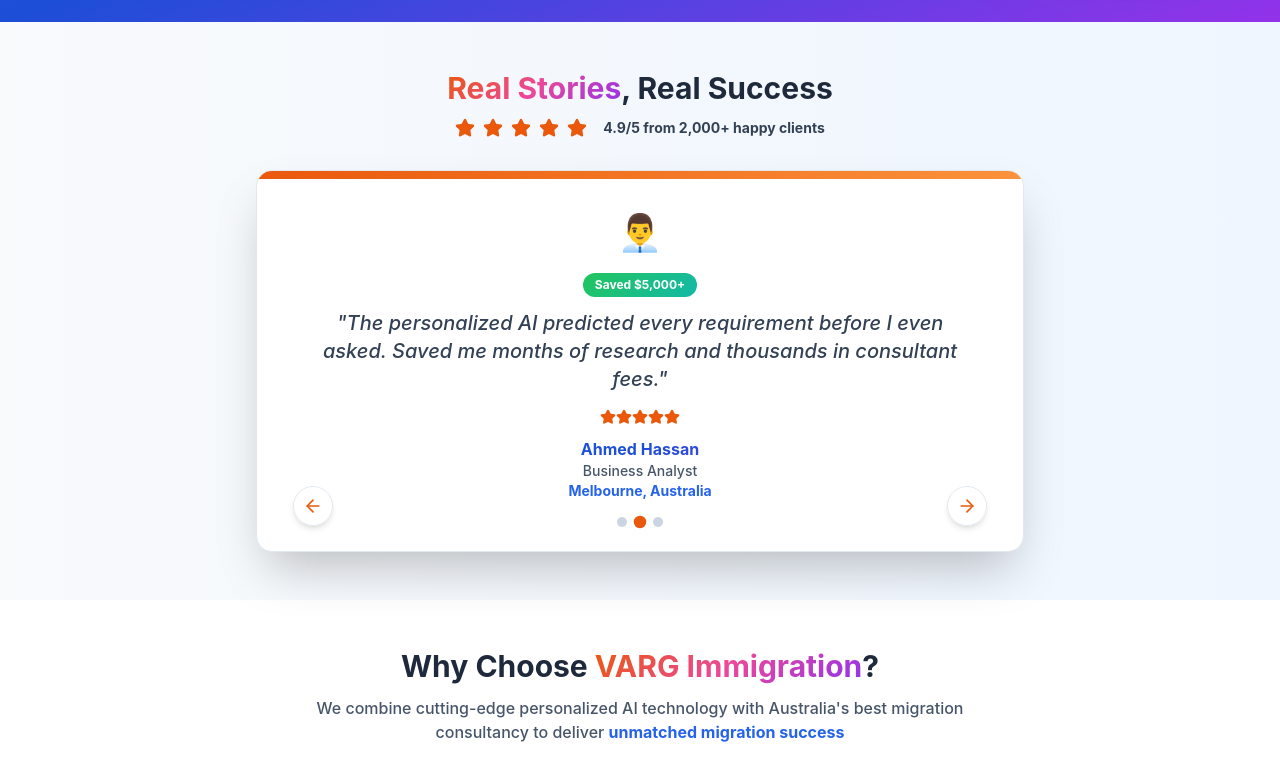
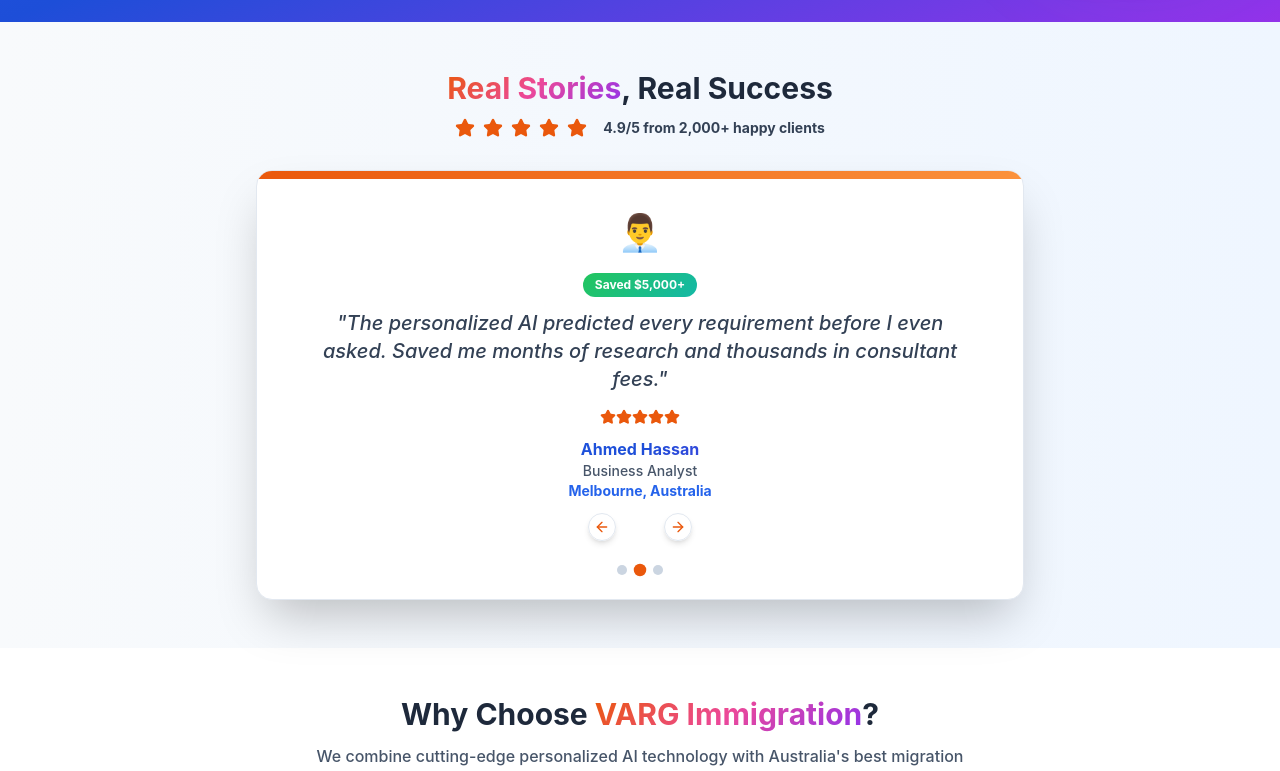
Before and after one commit to gsihag/varg-immigration, a React (Vite) app: page / in a window 1280 px wide. Shown: the part 545-1316 px from the top of the page. Built offline with nearby package versions, Linux system fonts and the light colour scheme.

Commit message:
Refactor testimonial section
- Move content inside the testimonial box.
- Add spacing between content and dots.
- Reduce arrow size.

```diff
--- a/src/components/home/TestimonialCard.tsx
+++ b/src/components/home/TestimonialCard.tsx
@@ -26,7 +26,7 @@ const TestimonialCard: React.FC<TestimonialCardProps> = ({ testimonial, show, an
       style={{ animationFillMode: 'both' }}
       aria-hidden={!show}
     >
-      <div className="text-center">
+      <div className="text-center mb-7"> {/* This mb-7 ensures space between content and dots/navigation */}
         <div className="text-4xl mb-3 float-animation">{testimonial.avatar}</div>
         <div className="inline-block bg-gradient-success rounded-full px-3 py-1 text-white font-bold text-xs mb-3">
           {testimonial.highlight}
--- a/src/components/home/TestimonialNavigation.tsx
+++ b/src/components/home/TestimonialNavigation.tsx
@@ -19,32 +19,34 @@ const TestimonialNavigation: React.FC<TestimonialNavigationProps> = ({
   onNext,
   animating
 }) => (
-  <div className="relative w-full flex flex-col items-center">
+  <div className="w-full flex flex-col items-center mt-7">
     {/* Arrow Navigation */}
+    <div className="flex items-center justify-center gap-12 mb-4">
       <button
         aria-label="Previous review"
-      className="absolute left-3 top-1/2 -translate-y-1/2 z-20 bg-white bg-opacity-70 hover:bg-opacity-100 text-action-orange hover:text-white hover:bg-action-orange shadow-md w-10 h-10 rounded-full flex items-center justify-center transition-all duration-200 border border-slate-200 hover:scale-110"
+        className="bg-white bg-opacity-70 hover:bg-opacity-100 text-action-orange hover:text-white hover:bg-action-orange shadow-md w-7 h-7 rounded-full flex items-center justify-center transition-all duration-200 border border-slate-200 hover:scale-110"
         onClick={onPrev}
         disabled={animating}
         tabIndex={0}
         style={{ outline: 'none' }}
         type="button"
       >
-      <ArrowLeft className="w-5 h-5" />
+        <ArrowLeft className="w-4 h-4" />
       </button>
       <button
         aria-label="Next review"
-      className="absolute right-3 top-1/2 -translate-y-1/2 z-20 bg-white bg-opacity-70 hover:bg-opacity-100 text-action-orange hover:text-white hover:bg-action-orange shadow-md w-10 h-10 rounded-full flex items-center justify-center transition-all duration-200 border border-slate-200 hover:scale-110"
+        className="bg-white bg-opacity-70 hover:bg-opacity-100 text-action-orange hover:text-white hover:bg-action-orange shadow-md w-7 h-7 rounded-full flex items-center justify-center transition-all duration-200 border border-slate-200 hover:scale-110"
         onClick={onNext}
         disabled={animating}
         tabIndex={0}
         style={{ outline: 'none' }}
         type="button"
       >
-      <ArrowRight className="w-5 h-5" />
+        <ArrowRight className="w-4 h-4" />
       </button>
+    </div>
     {/* Dots Navigation */}
-    <div className="flex justify-center mt-8 gap-2 z-30 relative">
+    <div className="flex justify-center mt-2 gap-2 z-30 relative">
       {Array.from({ length: testimonialCount }).map((_, idx) => (
         <button
           key={idx}
--- a/src/components/home/TestimonialsSection.tsx
+++ b/src/components/home/TestimonialsSection.tsx
@@ -36,7 +36,7 @@ const testimonials = [
 
 type Direction = 'left' | 'right';
 
-const AUTO_ROTATE_DELAY = 5000; // 5 seconds of inactivity before restarting autorotate
+const AUTO_ROTATE_DELAY = 5000;
 
 const TestimonialsSection = () => {
   const [activeTestimonial, setActiveTestimonial] = useState(0);
@@ -46,7 +46,6 @@ const TestimonialsSection = () => {
   const inactivityTimeout = useRef<number | null>(null);
   const autoRotateTimeout = useRef<number | null>(null);
 
-  // Clean up timers on unmount
   useEffect(() => {
     return () => {
       inactivityTimeout.current && clearTimeout(inactivityTimeout.current);
@@ -54,13 +53,9 @@ const TestimonialsSection = () => {
     };
   }, []);
 
-  // Auto-rotate logic (only when user not recently active)
   useEffect(() => {
-    // Clear any previous auto-rotation
     autoRotateTimeout.current && clearTimeout(autoRotateTimeout.current);
-
-    if (userActive) return; // If user just interacted, don't auto-rotate
-
+    if (userActive) return;
     autoRotateTimeout.current = window.setTimeout(() => {
       handleNext('auto');
     }, AUTO_ROTATE_DELAY);
@@ -71,8 +66,6 @@ const TestimonialsSection = () => {
     // eslint-disable-next-line react-hooks/exhaustive-deps
   }, [activeTestimonial, userActive]);
 
-  // When user interacts, stop auto-rotation temporarily,
-  // and after inactivity for AUTO_ROTATE_DELAY, resume auto-rotation
   const setUserInteraction = () => {
     setUserActive(true);
     inactivityTimeout.current && clearTimeout(inactivityTimeout.current);
@@ -81,7 +74,6 @@ const TestimonialsSection = () => {
     }, AUTO_ROTATE_DELAY);
   };
 
-  // Animation handling
   const animateSwitch = (callback: () => void, dir: Direction) => {
     if (animating) return;
     setDirection(dir);
@@ -123,7 +115,6 @@ const TestimonialsSection = () => {
     setUserInteraction();
   };
 
-  // Animation classes for current/transitioning slides
   const getAnimationClass = (idx: number): string => {
     if (idx === activeTestimonial) {
       if (animating) {
@@ -135,7 +126,6 @@ const TestimonialsSection = () => {
       }
     } else {
       if (animating) {
-        // figure out which is outgoing?
         if (
           (direction === 'right' &&
             idx === (activeTestimonial - 1 + testimonials.length) % testimonials.length) ||
@@ -165,15 +155,12 @@ const TestimonialsSection = () => {
             <span className="ml-2 text-slate-700 font-bold text-sm">4.9/5 from 2,000+ happy clients</span>
           </div>
         </div>
-
         <div className="max-w-3xl mx-auto relative">
-          <div className="bg-white rounded-2xl shadow-2xl p-5 lg:p-6 relative overflow-hidden border border-slate-200 min-h-[370px]">
+          <div className="bg-white rounded-2xl shadow-2xl p-5 lg:p-6 relative overflow-hidden border border-slate-200 min-h-[400px]">
             <div className="absolute top-0 left-0 w-full h-2 bg-gradient-action" />
-
             {/* Testimonial transitions */}
             <div className="relative h-full min-h-[290px] flex items-center justify-center">
               {testimonials.map((testimonial, index) => {
-                // Only active, prev, next for animation
                 const isShow =
                   index === activeTestimonial ||
                   (direction === 'right' && index === (activeTestimonial - 1 + testimonials.length) % testimonials.length) ||
@@ -188,7 +175,7 @@ const TestimonialsSection = () => {
                 ) : null;
               })}
             </div>
-            {/* Navigation (arrows and dots) - dots now at the very bottom */}
+            {/* Navigation (arrows and dots) - INSIDE the testimonial card at bottom */}
             <TestimonialNavigation
               testimonialCount={testimonials.length}
               activeIndex={activeTestimonial}
@@ -200,7 +187,6 @@ const TestimonialsSection = () => {
           </div>
         </div>
       </div>
-      {/* Animations — Tailwind with custom keyframes */}
       <style>{`
         @keyframes slide-in-right {
           from {opacity: 0; transform: translateX(72px);}
```
Lines whose indentation alone changed are shown as unchanged.
